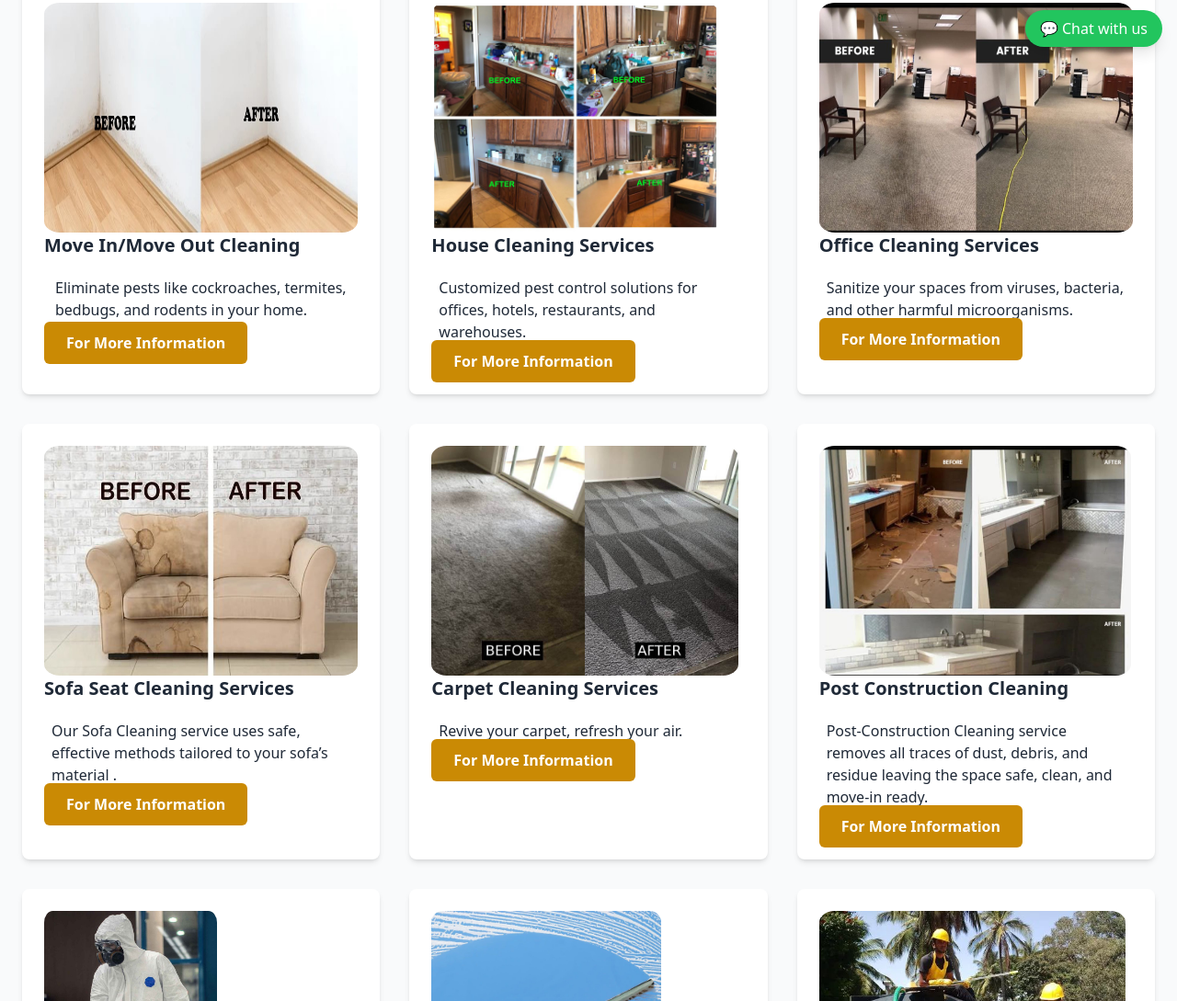
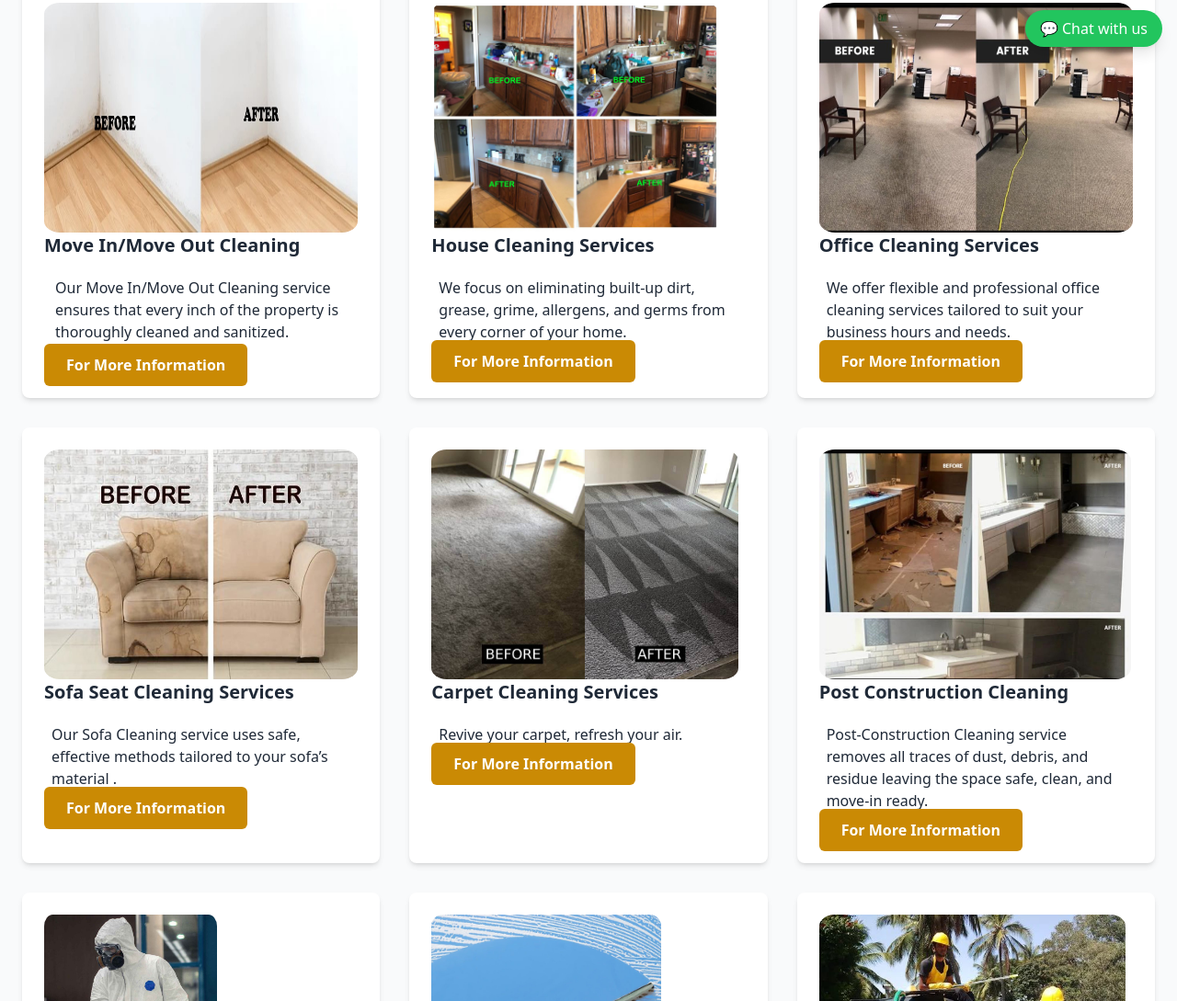
Before and after one commit to dzanto143/Milgil-Cleaning-Fumigation-Services, a plain HTML site: page index.html in a window 1280 px wide. Shown: the part 733-1822 px from the top of the page at 92% size. Drawn offline with nearby package versions, Linux system fonts and the light colour scheme.

```diff
--- a/index.html
+++ b/index.html
@@ -127,19 +127,19 @@
         <div class="bg-white p-6 rounded-lg shadow-md">
             <img src="house cleaning.jpeg"  class="zoom-img" alt="Fumigation Team" class="w-full max-w-md mx-auto rounded-lg shadow-md">
           <h4 class="text-xl font-bold mb-2">Move In/Move Out Cleaning</h4>
-          <p class="p-3">Eliminate pests like cockroaches, termites, bedbugs, and rodents in your home.</p>
+          <p class="p-3"> Our Move In/Move Out Cleaning service ensures that every inch of the property is thoroughly cleaned and sanitized.</p>
           <a href="moveinout.html" class="bg-yellow-600 hover:bg-green-700 text-white px-6 py-3 rounded-md font-semibold">For More Information</a>
         </div>
         <div class="bg-white p-6 rounded-lg shadow-md">
             <img src="hous cleaning.jpeg" class="zoom-img" alt="Fumigation Team" class="w-full max-w-md mx-auto rounded-lg shadow-md">
           <h4 class="text-xl font-bold mb-3">House Cleaning Services</h4>
-          <p class="p-2">Customized pest control solutions for offices, hotels, restaurants, and warehouses.</p>
+          <p class="p-2">We focus on eliminating built-up dirt, grease, grime, allergens, and germs from every corner of your home.</p>
           <a href="housecleaning.html" class="bg-yellow-600 hover:bg-green-700 text-white px-6 py-3 rounded-md font-semibold">For More Information</a>
         </div>
         <div class="bg-white p-6 rounded-lg shadow-md" >
             <img src="office cleeaning.jpeg" class="zoom-img" alt="Fumigation Team" class="w-full max-w-md mx-auto rounded-lg shadow-md">
           <h4 class="text-xl font-bold mb-3">Office Cleaning Services</h4>
-          <p class="p-2">Sanitize your spaces from viruses, bacteria, and other harmful microorganisms.</p>
+          <p class="p-2">We offer flexible and professional office cleaning services tailored to suit your business hours and needs.</p>
           <a href="office cleaning.html" class="bg-yellow-600 hover:bg-green-700 text-white px-6 py-3 rounded-md font-semibold">For More Information</a>
         </div>
                 <div class="bg-white p-6 rounded-lg shadow-md">
```
